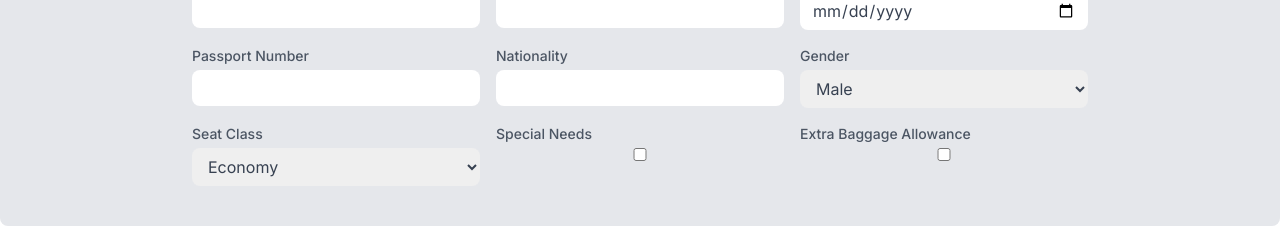
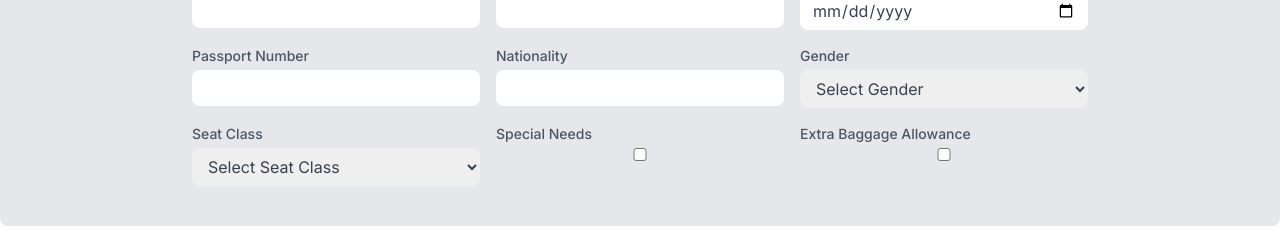
Before and after one commit to YahyaAhmedKhan/db-proj-frontend, a React (Create React App) app: page /booking/1/1 in a window 1280 px wide. Shown: the part 608-844 px from the top of the page. Built offline with nearby package versions, Linux system fonts and the light colour scheme; no server answers.

Commit message:
booking form price works

```diff
--- a/src/components/booking-form.js
+++ b/src/components/booking-form.js
@@ -3,9 +3,11 @@
   const [passengerDetails, setPassengerDetails] = useState({
     firstName: "",
     lastName: "",
-    phoneNumber: "",
+    dateOfBirth: "",
+    passportNumber: "",
     nationality: "",
     gender: "",
+    seatClass: "",
     specialNeeds: false,
     extraBaggage: false,
   });
@@ -17,9 +19,10 @@
       ...passengerDetails,
       [name]: type === "checkbox" ? checked : value,
     });
+    console.log(passengerDetails);
   };
   useEffect(() => {
-    // setSeatPrice(base_price);
+    setSeatPrice(base_price * 0);
 
     const extra_charges = 50 * (passengerDetails.extraBaggage ? 1 : 0);
 
@@ -27,9 +30,12 @@
       setSeatPrice(base_price * 1 + extra_charges);
     } else if (passengerDetails.seatClass === "Business") {
       setSeatPrice(base_price * 1.5 + extra_charges);
-    } else {
+    } else if (passengerDetails.seatClass === "First Class") {
       setSeatPrice(base_price * 2 + extra_charges);
+    } else if (passengerDetails.seatClass === "none") {
+      setSeatPrice(0);
     }
+
   }, [passengerDetails.seatClass, base_price, passengerDetails.extraBaggage]);
 
   return (
@@ -127,22 +133,16 @@
             <label className="text-gray-600 text-sm font-medium mb-1">
               Gender
             </label>
-            {/* <input
-                className="py-2 px-3 text-gray-700 leading-tight focus:outline-none focus:shadow-outline rounded-lg"
-                type="text"
-                name="gender"
-                value={passengerDetails.gender}
-                onChange={handleInputChange}
-              /> */}
             <select
               className="py-2 px-3 text-gray-700 leading-tight focus:outline-none focus:shadow-outline rounded-lg"
               name="gender"
               value={passengerDetails.gender}
               onChange={handleInputChange}
             >
-              <option value="Economy">Male</option>
-              <option value="Business">Female</option>
-              <option value="First Class">Other</option>
+              <option value="">Select Gender</option>
+              <option value="Male">Male</option>
+              <option value="Female">Female</option>
+              <option value="Other">Other</option>
               <option value="Rather not say">Rather not say</option>
             </select>
           </div>
@@ -160,6 +160,7 @@
               value={passengerDetails.seatClass}
               onChange={handleInputChange}
             >
+              <option value="none">Select Seat Class</option>
               <option value="Economy">Economy</option>
               <option value="Business">Business</option>
               <option value="First Class">First Class</option>
--- a/src/pages/login-page.js
+++ b/src/pages/login-page.js
@@ -5,11 +5,14 @@
 import { backendURL } from "../constants";
 import { loginUser } from "../actions/actions";
 import { connect } from "react-redux";
+import { useNavigate } from "react-router-dom";
 
 const Login = ({ loginUser }) => {
   const [email, setEmail] = useState("");
   const [password, setPassword] = useState("");
   const [showPassword, setShowPassword] = useState(false);
+
+  const navigate = useNavigate();
 
   const toggleShowPassword = () => {
     setShowPassword(!showPassword);
@@ -43,6 +46,7 @@
     });
     // setIsLoggedIn(true);
     loginUser({ token, emailRes, password });
+    navigate("/flights");
   };
 
   return (
@@ -92,7 +96,6 @@
 // // Map Redux state to component props
 const mapStateToProps = (state) => ({
   isLoggedIn: state.auth.isLoggedIn, // This is probably not needed in this component anymore
-
 });
 
 // Map Redux actions to component props
@@ -100,4 +103,4 @@
   loginUser, // This should be an action creator that dispatches login action
 };
 
-export default connect(mapStateToProps ,mapDispatchToProps)(Login);
+export default connect(mapStateToProps, mapDispatchToProps)(Login);
```
Also changed, not shown: src/pages/booking-page.js (+2 -7 lines).
